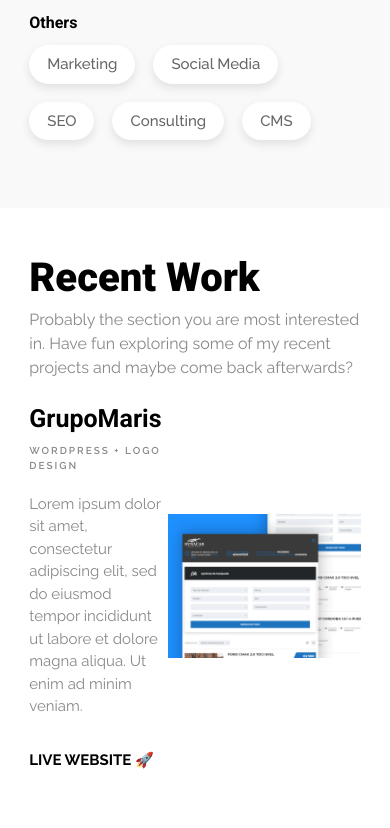
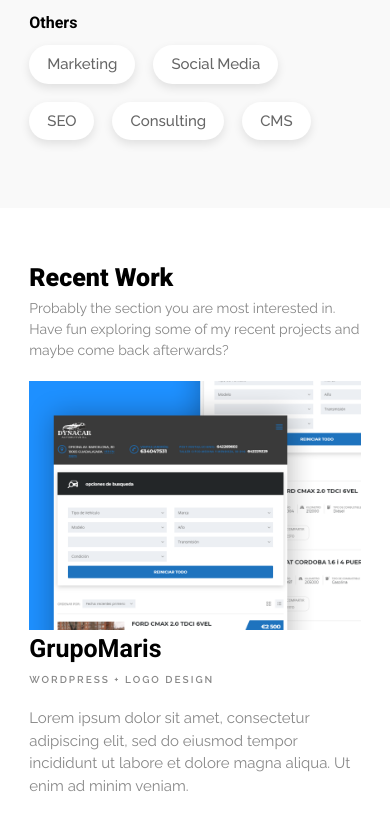
Before and after one commit to MaurooRen/maurooren-com-portfolio-react, a React (Create React App) app: page / in a window 390 px wide. Shown: the part 1342-2170 px from the top of the page. Built offline with nearby package versions, Linux system fonts and the light colour scheme; no server answers.

Commit message:
Fixing responsivenes of Projects component

```diff
--- a/src/layout/Projects.js
+++ b/src/layout/Projects.js
@@ -86,6 +86,190 @@
     .container > .large .image, .small .image {
         width: 100%;
     }
+
+
+
+    // X-Small devices (portrait phones, less than 576px)
+    @media (min-width: 1px) {
+        /* background-color: mediumpurple; */
+
+        .container h3 {
+            font-size: 2.5rem;
+            margin-bottom: 2rem;
+        }
+        .container p {
+            font-size: 1.4rem;
+        }
+
+
+
+        .container > .large, .small {
+            align-items: flex-start;
+            align-content: flex-start;
+            flex-direction: column;
+            flex-wrap: wrap;
+        }
+        .container > .large .information, .small .information {
+            display: block;
+            order: 2;
+            margin-right: 0px;
+            width: 100%;
+        }
+        .container > .large .image, .small .image {
+            display: block;
+            order: 1;
+            width: 100%;
+        }
+        .container .small {
+            margin-bottom: 7rem;
+            justify-content: space-between;
+            width: 100%;
+        }
+
+        .container .small:nth-child(6) {
+            margin-bottom: 0;
+        }
+        .container .small:nth-child(7) {
+            display: none;
+        }
+
+
+
+
+
+    }
+
+    // Small devices (landscape phones, 576px and up)
+    @media (min-width: 576px) {
+        /* background-color: green; */
+
+    }
+
+    // Medium devices (tablets, 768px and up)
+    @media (min-width: 768px) {
+        background-color: yellow;
+
+        .container h3 {
+            font-size: 2.8rem;
+            margin-bottom: 2rem;
+        }
+
+
+
+        .container .large, .container .small {
+            display: flex;
+            align-items: center;
+            flex-direction: row;
+            flex-wrap: nowrap;
+            justify-content: space-between;
+        }
+
+        .container .large .information {
+            display: inline;
+            order: 1;
+            width: 48%;
+            margin-right: 2%;
+        }
+        .container .large .image {
+            display: inline;
+            order: 2;
+            width: 50%;
+        }
+        .container .small {
+            margin-bottom: 7rem;
+            width: 100%;
+        }
+        .container .small .image {
+            display: inline;
+            order: 2;
+            width: 50%;
+        }
+        .container .small .information {
+            display: inline;
+            order: 1;
+            margin-right: 2%;
+            width: 48%;
+        }
+        .container .small:nth-child(6) {
+            margin-bottom: 0;
+        }
+        .container .small:nth-child(7) {
+            display: none;
+        }
+
+
+
+
+    }
+
+    // Large devices (desktops, 992px and up)
+    @media (min-width: 992px) {
+        background-color: blue;
+        .container h3 {
+            font-size: 3.8rem;
+            margin-bottom: 2.5rem;
+        }
+
+
+
+
+        .container .small {
+            flex-direction: column;
+            width: 32%;
+        }
+        .container .small .image {
+            display: block;
+            order: 1;
+            width: 100%;
+        }
+        .container .small .information {
+            display: block;
+            order: 2;
+            width: 100%;
+        }
+        .container .small:nth-child(7) {
+            display: inline;
+        }
+        .container .small:nth-child(7) .image {
+            display: block;
+            order: 1;
+        }
+        .container .small:nth-child(7) .information {
+            display: block;
+            order: 2;
+            background-color: pink;
+        }
+
+
+
+
+
+
+
+    }
+
+    // X-Large devices (large desktops, 1200px and up)
+    @media (min-width: 1200px) {
+        background-color: red;
+        .container h3 {
+            font-size: 4rem;
+            margin-bottom: 3rem;
+        }
+        .container p {
+            font-size: 1.6rem;
+        }
+
+    }
+
+    // XX-Large devices (larger desktops, 1400px and up)
+    @media (min-width: 1400px) {
+        background-color: pink;
+    }
+
+
+
+
+
 `;
 
 const Projects = () => {
```
Also changed, not shown: 1 other file (tests, documents, lock files or other folders).
